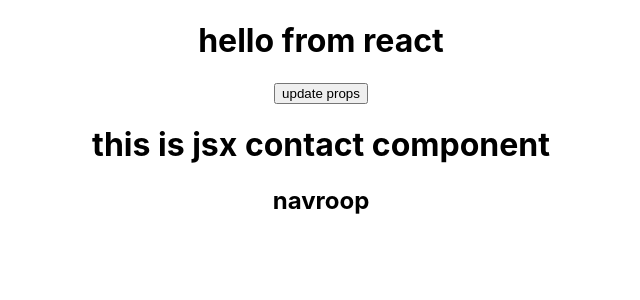
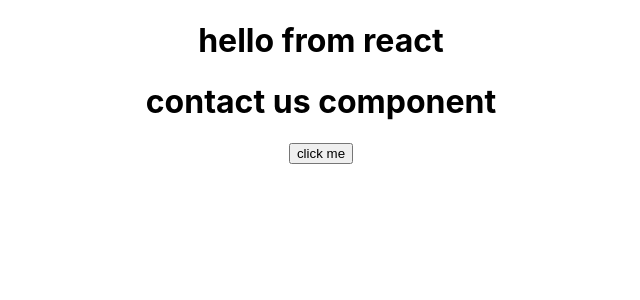
Before and after one commit to parmjeet1313/react, a React (Create React App) app: page / in a window 1280 px wide. Shown: the top 300 px of the page, without its empty margins (319-959 px from the left). Built offline with nearby package versions, Linux system fonts and the light colour scheme.

Commit message:
event with normal and arrow function

```diff
--- a/src/App.js
+++ b/src/App.js
@@ -1,18 +1,16 @@
-import React,{useState} from "react";
+import React, { useState } from "react";
 import About from "./About";
 import Contact from "./Contact";
 import "./App.css";
 
 function App() {
-  const[name,setName]=useState("navroop")
+  const [name, setName] = useState("navroop");
   return (
     <div className="App">
       <h1>hello from react</h1>
       {/* <About name={name} /> */}
-      <button onClick={()=>{setName("Rupinder")}}>update props</button>
-      {/* <About /> */}
-      <Contact name={name}/>
 
+      <Contact />
     </div>
   );
 }
--- a/src/Contact.js
+++ b/src/Contact.js
@@ -1,24 +1,30 @@
-import React,{useEffect,useState} from "react";
+import React, { useEffect, useState } from "react";
 function Contact(props) {
+  // function test()
+  // {
+  //   console.warn("test function")
+  // }
+  const test =()=>
+  {
+    console.warn("test function with arrow funciton")
+  }
+  return (
 
-  // const[name,setName]=useState("raman")
-  // const[age,setAge]=useState(25)
-  useEffect(()=>{
-    console.warn("check props",props.name)
-  },[])
-  useEffect(()=>{
-    console.warn("check props 2 for update",props.name)
-  },[props.name])
+    <div>
+      <h1>contact us component</h1>
+      {/* <button onClick={()=>{console.warn("hello click done")}}> //
 
+      arrow funtion */}
+{/*
+      <button onClick={function(){console.warn("hello click done")}}>
+        normal fucntion */}
 
-  let data = "this is jsx contact component";
-  return (
-    <div>
-      <h1>{data}</h1>
-      <h2>{props.name}</h2>
+        <button onClick={test}>
+        click me
 
+      </button>
 
     </div>
-  );
+  )
 }
 export default Contact;
```
